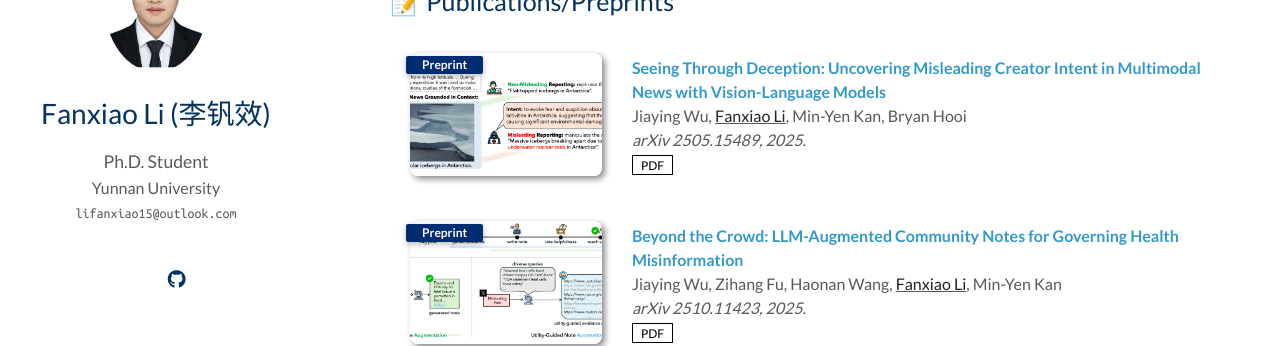
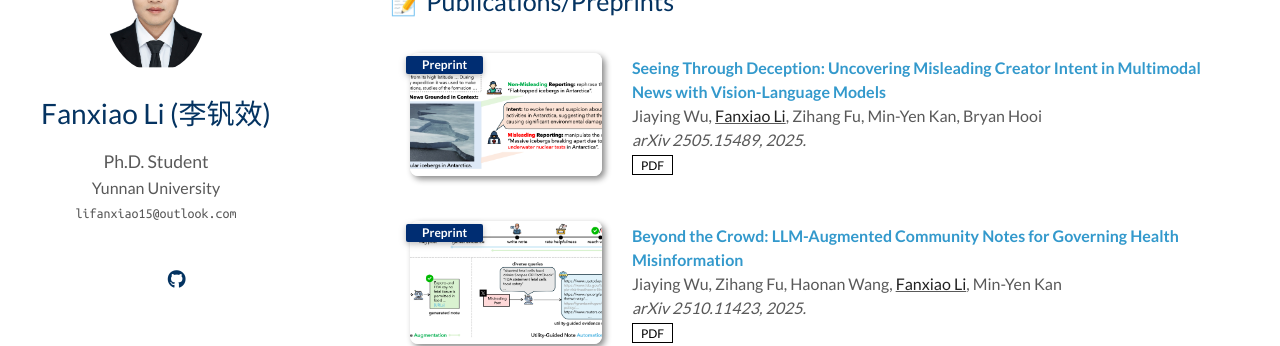
Before and after one commit to fanxiao15/fanxiao15.github.io, a Jekyll site: the page built from index.md, in a window 1280 px wide and 900 px high, scrolled down 352 px. Shown: the part 154-500 px from the top of the window. Built offline with Jekyll 4.4.1, drawn with Linux system fonts in a browser that asks for light colours; a style sheet for code colours, icons or effects is not loaded; our own code applies the rules of GitHub Pages for plain Markdown files.

Commit message:
Update authors for arXiv paper entry

```diff
--- a/_data/arxiv.yml
+++ b/_data/arxiv.yml
@@ -1,7 +1,7 @@
 main:
 
   - title: "Seeing Through Deception: Uncovering Misleading Creator Intent in Multimodal News with Vision-Language Models"
-    authors: Jiaying Wu, <u><strong>Fanxiao Li</strong></u>, Min-Yen Kan, Bryan Hooi
+    authors: Jiaying Wu, <u><strong>Fanxiao Li</strong></u>, Zihang Fu, Min-Yen Kan, Bryan Hooi
     conference_short: Preprint
     conference: arXiv 2505.15489, 2025.
     pdf: https://arxiv.org/abs/2505.15489
```
